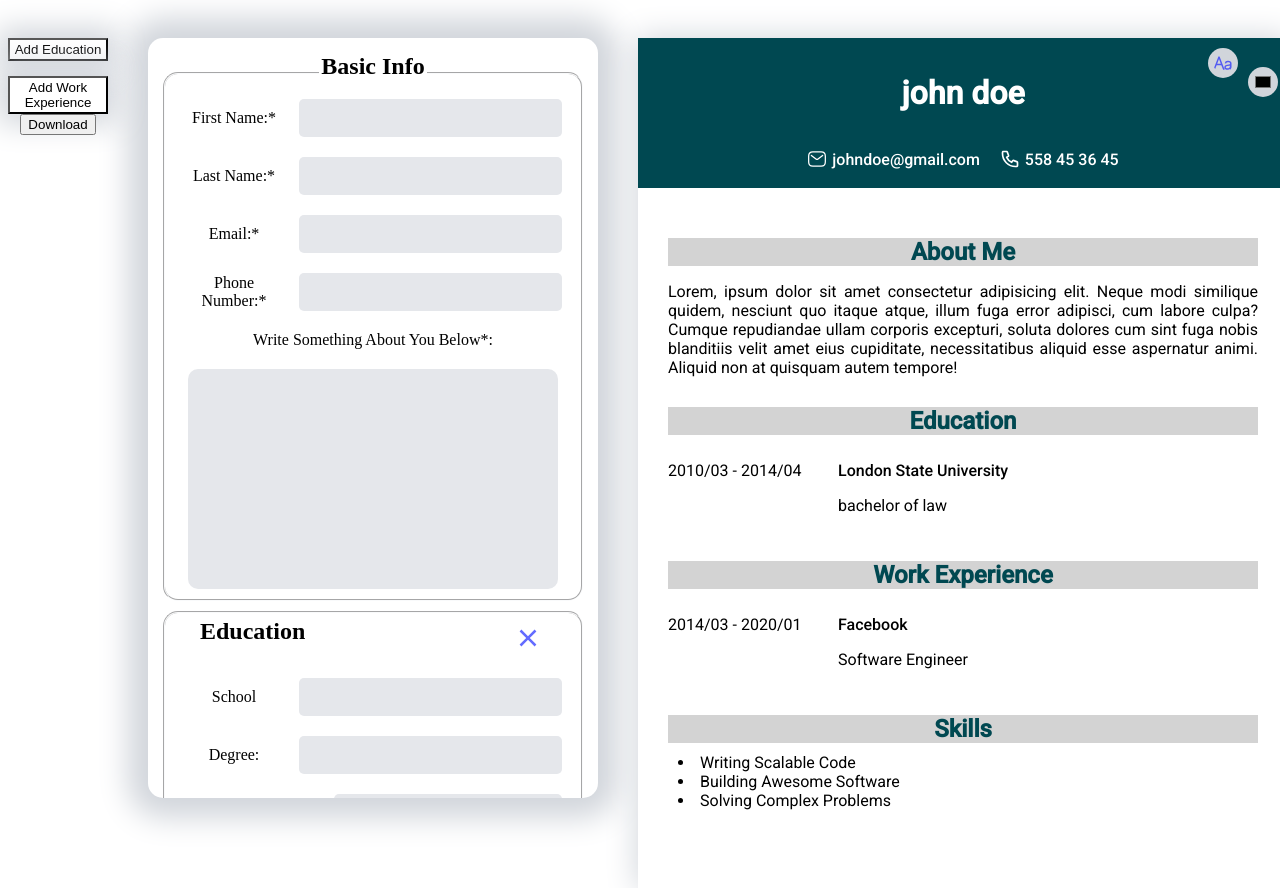
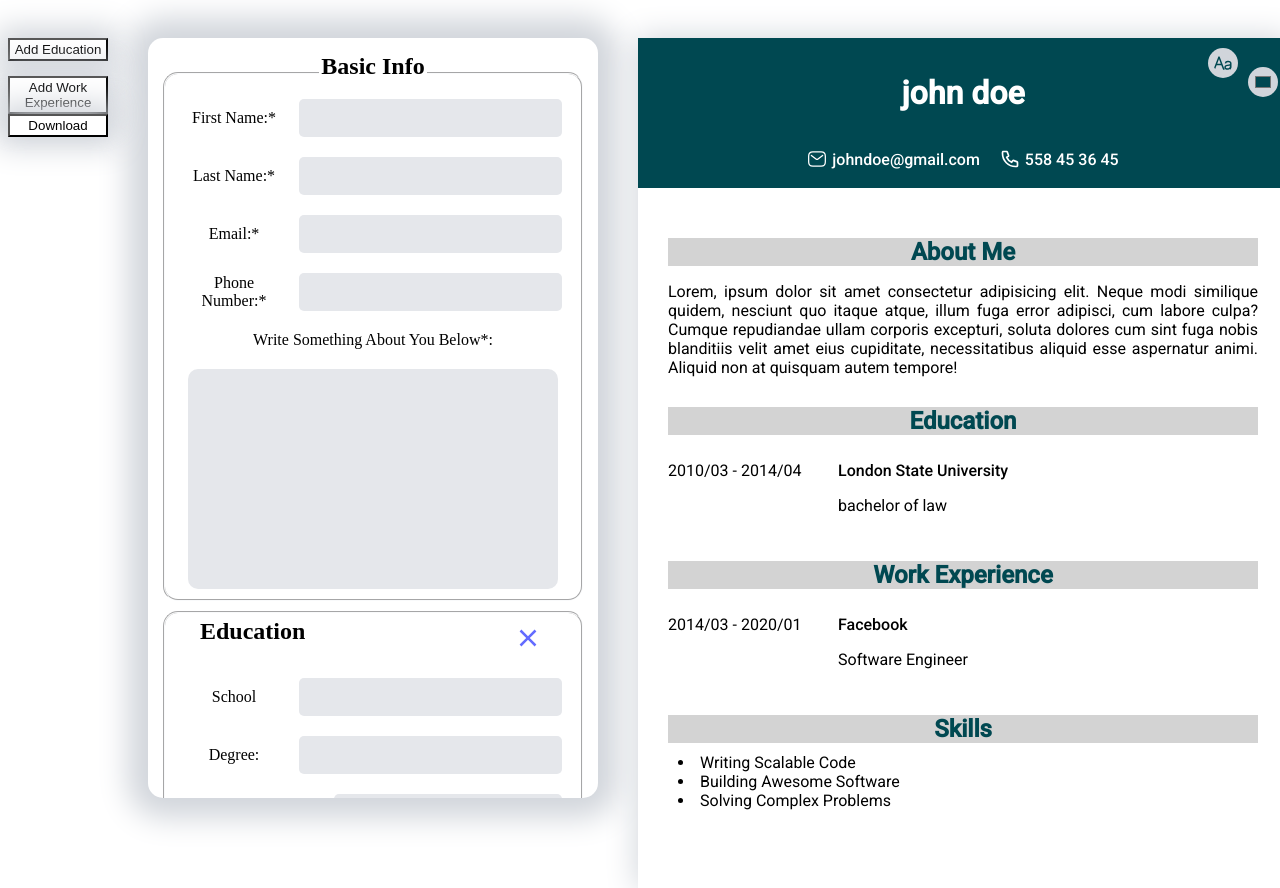
Before and after one commit to giorgi568/cv-app, a React (Vite) app: page / in a window 1280 px wide. Built offline with nearby package versions, Linux system fonts and the light colour scheme; the HTML template or start-up script is replaced by a standard one.

Commit message:
fixed some UI bugs

```diff
--- a/src/App.jsx
+++ b/src/App.jsx
@@ -163,7 +163,7 @@ function App() {
           Add Work Experience
         </button>
         <button
-          className='Download'
+          className='download'
           style={{
             marginBottom: 15 + 'px',
           }}
--- a/src/components/preview.jsx
+++ b/src/components/preview.jsx
@@ -30,7 +30,7 @@ export default function Preview({ basicInfo, edu, workExp, skillList }) {
       <div className='iconsWrapper'>
         <svg
           className='previewIcon fontIcon'
-          fill='#000000'
+          fill={accentColor}
           width='20px'
           height='20px'
           viewBox='0 0 17 16'
@@ -45,6 +45,7 @@ export default function Preview({ basicInfo, edu, workExp, skillList }) {
         <input
           type='color'
           className='previewIcon'
+          value={accentColor}
           style={{ height: 30 + 'px', width: 30 + 'px' }}
           onChange={(e) => {
             setAccentColor(e.target.value);
--- a/src/styles/App.css
+++ b/src/styles/App.css
@@ -110,7 +110,6 @@ p {
   margin: 10px;
   margin-left: 0;
   background-color: #d1d5db;
-  fill: #535bf2;
   border-radius: 50%;
   cursor: pointer;
 }
@@ -121,7 +120,7 @@ p {
   overflow: hidden; */
 }
 
-.addEducation, .addWorkExperience{
+.addEducation, .addWorkExperience, .download{
   box-shadow: 0px 0px 30px 10px #d1d5db;
   background-color: white;
   color: black;
```
